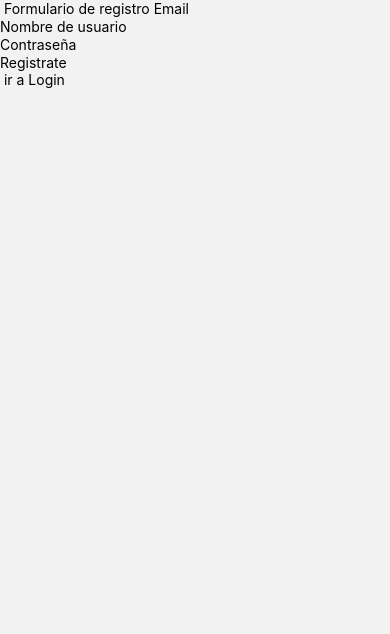
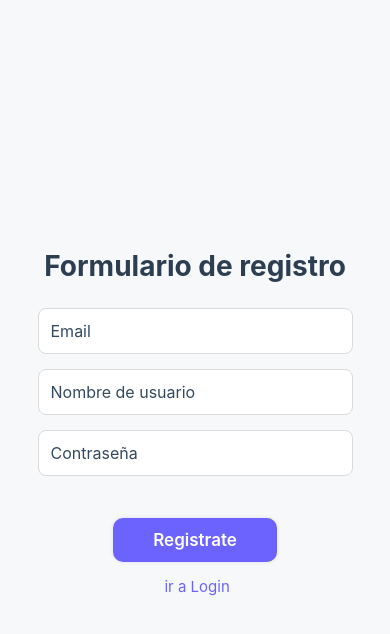
Before and after one commit to JuanZemborain/Zemborain_Dominguez_Goyanes_React-Native, a React Native app in the folder mi-proyecto/: screen /Register in a window 390 px wide. Shown: the top 634 px of the page. Built offline with nearby package versions, Linux system fonts and the light colour scheme; no server answers.

Commit message:
cambios css

```diff
--- a/mi-proyecto/src/components/Post.js
+++ b/mi-proyecto/src/components/Post.js
@@ -63,66 +63,75 @@ class Post extends Component {
 
     render() {
         return (
-        <View style={styles.container}>
-            <Text style={styles.owner}>{this.props.postData.owner}</Text>
-            <Text style={styles.description}>{this.props.postData.description}</Text>
+<View style={styles.postCard}>
+  <Text style={styles.postTitle}>{this.props.postData.owner}</Text>
+  <Text style={styles.postText}>{this.props.postData.description}</Text>
 
-            <Text style={styles.likesCount}> Likes: {this.state.likesCount}</Text>
-            {this.props.origen == "Home" ?
-            <React.Fragment>
-            <Pressable onPress={() => this.actualizarLikes()} style={styles.button}>
-              <FontAwesome name={this.state.liked ? 'heart' : 'heart-o'}
-                            size={26} color={this.state.liked ? 'red' : 'gray'}/>
-            </Pressable>
-            <Pressable onPress={() => this.iraComentarios()} style={styles.button}>
-              <Text style={styles.buttonText}> Ir a comentarios </Text>
-            </Pressable>
-            </React.Fragment>
-            : null}
+  <Text style={styles.likesCount}>Likes: {this.state.likesCount}</Text>
 
-            {this.props.origen == "Profile" ?
+  {this.props.origen === "Home" ? (
+    <>
+      <Pressable onPress={() => this.actualizarLikes()} style={styles.commentButton}>
+        <FontAwesome
+          name={this.state.liked ? 'heart' : 'heart-o'}
+          size={26}
+          color={this.state.liked ? 'red' : 'gray'}
+        />
+      </Pressable>
 
-              <Pressable onPress={() => this.borrarPosteo()} style={styles.button}>
-              <Text style={styles.buttonText}> borrar posteo </Text>
-            </Pressable> :null }
-        </View>
+      <Pressable onPress={() => this.iraComentarios()} style={styles.commentButton}>
+        <Text style={styles.commentButtonText}>Ir a comentarios</Text>
+      </Pressable>
+    </>
+  ) : null}
+
+  {this.props.origen === "Profile" ? (
+    <Pressable onPress={() => this.borrarPosteo()} style={styles.commentButton}>
+      <Text style={styles.commentButtonText}>Borrar posteo</Text>
+    </Pressable>
+  ) : null}
+</View>
         );
     }
     }
 
 const styles = StyleSheet.create({
   container: {
-    borderWidth: 1,
-    borderColor: '#ccc',
-    borderStyle: 'solid',
-    borderRadius: 6,
-    padding: 10,
-    marginVertical: 5
+    flex: 1,
+    backgroundColor: "#FDFEFF",
+    padding: 15,
   },
-  owner: {
-    fontWeight: 'bold',
-    marginBottom: 5
+  postCard: {
+    backgroundColor: "#FFFFFF",
+    borderRadius: 10,
+    padding: 15,
+    marginBottom: 15,
+    shadowColor: "#000",
+    shadowOpacity: 0.05,
+    shadowRadius: 4,
+    elevation: 2,
   },
-  description: {
-    fontSize: 16
+  postTitle: {
+    fontSize: 20,
+    fontWeight: "600",
+    color: "#2C3E50",
+    marginBottom: 6,
   },
-  likesCount: {
+  postText: {
+    fontSize: 16,
+    color: "#5D6D7E",
+  },
+  commentButton: {
+    backgroundColor: "#6C63FF",
+    paddingVertical: 10,
+    borderRadius: 8,
     marginTop: 10,
-    fontStyle: 'italic'
   },
-  button: {
-    marginTop: 10,
-    backgroundColor: '#007bff',
-    paddingVertical: 6,
-    borderRadius: 4,
-    borderWidth: 1,
-    borderColor: '#007bff'
+  commentButtonText: {
+    color: "#FFF",
+    textAlign: "center",
+    fontWeight: "500",
   },
-  buttonText: {
-    color: '#fff',
-    textAlign: 'center',
-    fontWeight: 'bold'
-  }
 });
 
 export default Post;
--- a/mi-proyecto/src/screens/Home.js
+++ b/mi-proyecto/src/screens/Home.js
@@ -54,6 +54,7 @@ const styles = StyleSheet.create({
   title: {
     fontSize: 24,
     fontWeight: 'bold',
+    color: "#2C3E50",
     marginBottom: 20,
     textAlign: 'center',
   },
--- a/mi-proyecto/src/screens/Login.js
+++ b/mi-proyecto/src/screens/Login.js
@@ -1,5 +1,5 @@
 import React, { Component } from 'react';
-import { View, Text, Pressable, TextInput } from 'react-native';
+import { View, Text, Pressable, TextInput, StyleSheet } from 'react-native';
 import {auth} from "../firebase/config"
 
 class Login extends Component {
@@ -36,11 +36,11 @@ class Login extends Component {
 
     render() {
         return (
-            <view>
-                <Text> Formulario de login </Text>
+            <View style={styles.container}>
+                <Text style={styles.title}> Formulario de login </Text>
 
                 <TextInput
-
+                    style={styles.input}
                     keyboardType='email-address'
                     placeholder='Email'
                     onChangeText={text => this.setState({ email: text })}
@@ -48,6 +48,7 @@ class Login extends Component {
                 />
 
                 <TextInput
+                    style={styles.input}
                     placeholder='Password'
                     secureTextEntry={true}
                     onChangeText={text => this.setState({ password: text })}
@@ -56,23 +57,72 @@ class Login extends Component {
 
 
 
-                <Pressable onPress={() => this.OnSubmit()}>
+                <Pressable onPress={() => this.OnSubmit()} style={styles.button}>
 
-                    <Text> Login </Text>
+                    <Text style={styles.buttonText}> Login </Text>
                 </Pressable>
 
                  <Pressable onPress={() => this.props.navigation.navigate("Register")}>
 
-                    <Text> ir a Registrarse </Text>
+                    <Text style={styles.linkText}> ir a Registrarse </Text>
                 </Pressable>
 
 
 
 
-            </view>
+            </View>
         )
     }
 
 }
 
+const styles = StyleSheet.create({
+  container: {
+    flex: 1,
+    backgroundColor: '#F7F8FA', // Fondo claro grisáceo
+    alignItems: 'center',
+    justifyContent: 'center',
+    padding: 20,
+  },
+  title: {
+    fontSize: 28,
+    fontWeight: 'bold',
+    color: '#2C3E50', // Gris azulado oscuro
+    marginBottom: 25,
+  },
+  input: {
+    width: '90%',
+    backgroundColor: '#FFFFFF',
+    borderColor: '#DADADA',
+    borderWidth: 1,
+    borderRadius: 8,
+    padding: 12,
+    marginBottom: 15,
+    fontSize: 16,
+    color: '#34495E',
+  },
+  button: {
+    backgroundColor: '#6C63FF', // Violeta suave
+    paddingVertical: 12,
+    paddingHorizontal: 40,
+    borderRadius: 10,
+    marginTop: 10,
+    shadowColor: '#000',
+    shadowOpacity: 0.1,
+    shadowRadius: 4,
+    elevation: 3,
+  },
+  buttonText: {
+    color: '#FFFFFF',
+    fontSize: 17,
+    fontWeight: '600',
+    textAlign: 'center',
+  },
+  linkText: {
+    color: '#6C63FF',
+    marginTop: 15,
+    fontSize: 15,
+  },
+});
+
 export default Login
--- a/mi-proyecto/src/screens/NuevoPost.js
+++ b/mi-proyecto/src/screens/NuevoPost.js
@@ -54,44 +54,37 @@ class NuevoPost extends Component {
 const styles = StyleSheet.create({
   container: {
     flex: 1,
-    backgroundColor: '#f9f9f9',
-    padding: 20,
+    backgroundColor: "#F7F9FC",
+    padding: 25,
   },
   title: {
-    fontSize: 26,
-    fontWeight: '700',
-    color: '#222',
-    marginBottom: 25,
-    textAlign: 'center',
+    fontSize: 24,
+    fontWeight: "bold",
+    color: "#2C3E50",
+    marginBottom: 20,
+    textAlign: "center",
   },
   input: {
+    borderColor: "#DADADA",
     borderWidth: 1,
-    borderColor: '#ccc',
     borderRadius: 10,
     padding: 12,
-    height: 120,
-    textAlignVertical: 'top',
-    backgroundColor: '#fff',
+    backgroundColor: "#FFFFFF",
+    marginBottom: 15,
     fontSize: 16,
-    marginBottom: 15,
+    color: "#34495E",
   },
   button: {
-    backgroundColor: '#28a745',
+    backgroundColor: "#6C63FF",
     paddingVertical: 12,
-    borderRadius: 30,
-    alignSelf: 'center',
-    width: '60%',
+    borderRadius: 10,
+    marginTop: 10,
   },
   buttonText: {
-    color: '#fff',
-    fontWeight: 'bold',
-    textAlign: 'center',
-    fontSize: 16,
-  },
-  error: {
-    color: 'red',
-    marginTop: 15,
-    textAlign: 'center',
+    color: "#FFFFFF",
+    textAlign: "center",
+    fontSize: 17,
+    fontWeight: "600",
   },
 });
 
--- a/mi-proyecto/src/screens/Register.js
+++ b/mi-proyecto/src/screens/Register.js
@@ -1,6 +1,6 @@
 import React, { Component } from 'react';
 import { Pressable } from 'react-native';
-import { View, Text, TextInput } from 'react-native';
+import { View, Text, TextInput, StyleSheet } from 'react-native';
 import {auth, db} from "../firebase/config"
 
 class Register extends Component{
@@ -45,10 +45,11 @@ class Register extends Component{
 
     render(){
         return(
-            <view>
-                <Text> Formulario de registro </Text>
+            <View style={styles.container}>
+                <Text style={styles.title}> Formulario de registro </Text>
 
                 <TextInput
+                        style={styles.input}
                         keyboardType="email-address"
                         placeholder="Email"
                         value={this.state.email}
@@ -56,33 +57,84 @@ class Register extends Component{
                     />
 
                 <TextInput
+                        style={styles.input}
                         placeholder="Nombre de usuario"
                         value={this.state.username}
                         onChangeText={(text) => this.setState({ username: text })}
                     />
 
                    <TextInput
+                        style={styles.input}
                         placeholder="Contraseña"
                         secureTextEntry={true}
                         value={this.state.password}
                         onChangeText={(text) => this.setState({ password: text })}
                     />
 
-                    <Text> {this.state.error}</Text>
+                    <Text style={styles.error}> {this.state.error}</Text>
 
-                     <Pressable onPress={() => this.OnSubmit()}>
-                        <Text>Registrate</Text>
+                     <Pressable onPress={() => this.OnSubmit()} style={styles.button}>
+                        <Text style={styles.buttonText}>Registrate</Text>
                     </Pressable>
 
                      <Pressable onPress={() => this.props.navigation.navigate("Login")}>
-                        <Text> ir a Login</Text>
+                        <Text style={styles.linkText}> ir a Login</Text>
                     </Pressable>
 
 
 
-            </view>
+            </View>
         )
     }
 }
 
+const styles = StyleSheet.create({
+  container: {
+    flex: 1,
+    backgroundColor: '#F7F8FA', // Fondo claro grisáceo
+    alignItems: 'center',
+    justifyContent: 'center',
+    padding: 20,
+  },
+  title: {
+    fontSize: 28,
+    fontWeight: 'bold',
+    color: '#2C3E50', // Gris azulado oscuro
+    marginBottom: 25,
+  },
+  input: {
+    width: '90%',
+    backgroundColor: '#FFFFFF',
+    borderColor: '#DADADA',
+    borderWidth: 1,
+    borderRadius: 8,
+    padding: 12,
+    marginBottom: 15,
+    fontSize: 16,
+    color: '#34495E',
+  },
+  button: {
+    backgroundColor: '#6C63FF', // Violeta suave
+    paddingVertical: 12,
+    paddingHorizontal: 40,
+    borderRadius: 10,
+    marginTop: 10,
+    shadowColor: '#000',
+    shadowOpacity: 0.1,
+    shadowRadius: 4,
+    elevation: 3,
+  },
+  buttonText: {
+    color: '#FFFFFF',
+    fontSize: 17,
+    fontWeight: '600',
+    textAlign: 'center',
+  },
+  linkText: {
+    color: '#6C63FF',
+    marginTop: 15,
+    fontSize: 15,
+  },
+});
+
 export default Register
```
